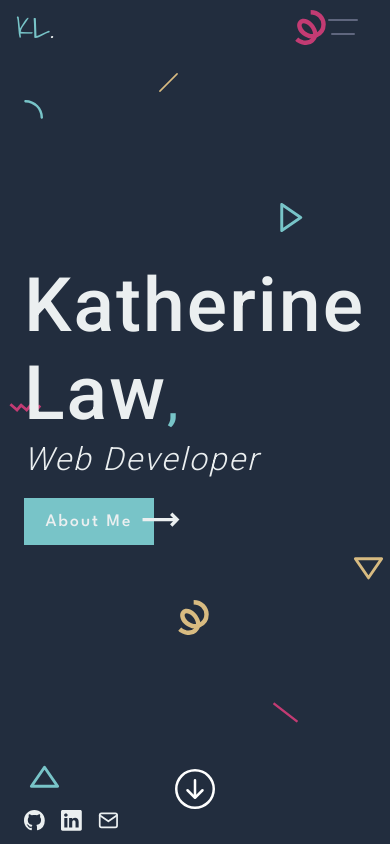
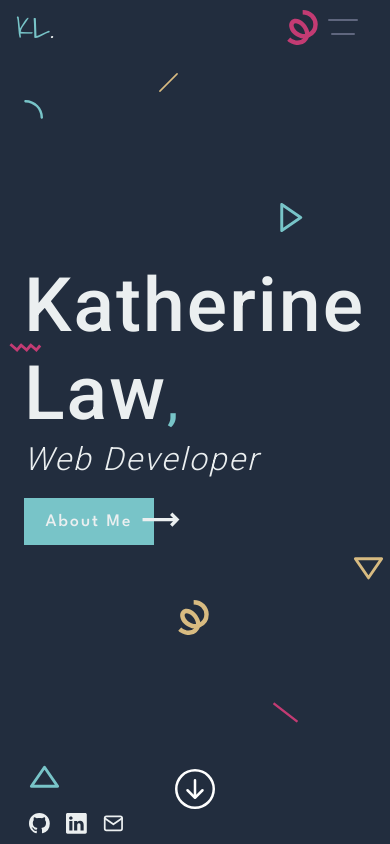
Before and after one commit to kattlaw/katlaw-portfolio, a React (Create React App) app: page / in a window 390 px wide. Shown: the top 844 px of the page. Built offline with nearby package versions, Linux system fonts and the light colour scheme.

Commit message:
css updates

```diff
--- a/src/components/Main/main.css
+++ b/src/components/Main/main.css
@@ -524,7 +524,6 @@
   align-items: center;
   justify-content: center;
   margin: .5rem;
-
 }
 
 .intouch-resume {
@@ -669,6 +668,13 @@
 
 @media only screen and (min-width: 300px) and (max-width: 575px) {
 
+  #zigzag {
+    top: 330px;
+  }
+
+  #spring2 {
+    padding-left: 73%;
+  }
   .main-heading {
     margin-left: 1.5rem;
     padding-right: 5rem;
@@ -688,11 +694,17 @@
     visibility: hidden;
   }
 
+  .title-socials {
+    bottom: 0%;
+    padding: 5px;
+  }
+
   .arrow {
     visibility: visible;
     position: absolute;
-    bottom: 0%;
+    bottom: 0;
     left: 50%;
+    margin-right: 50%;
     transform: translate(-50%, -50%);
   }
 
```
